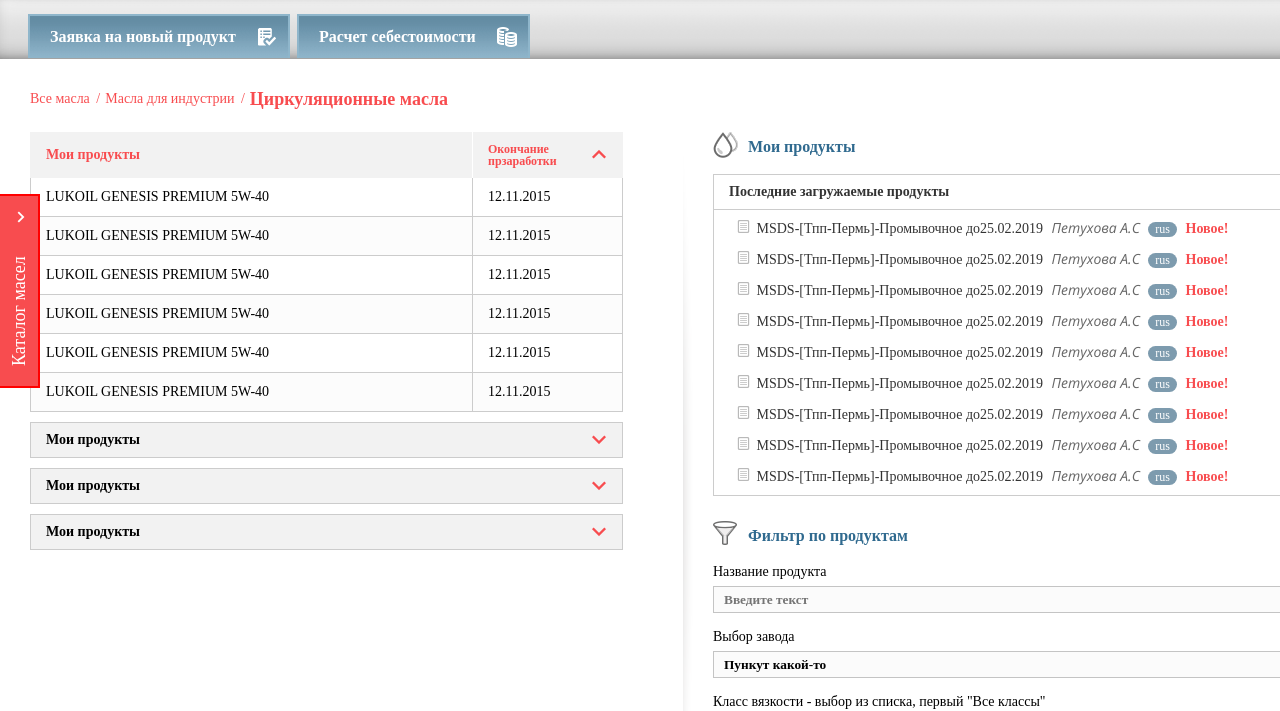
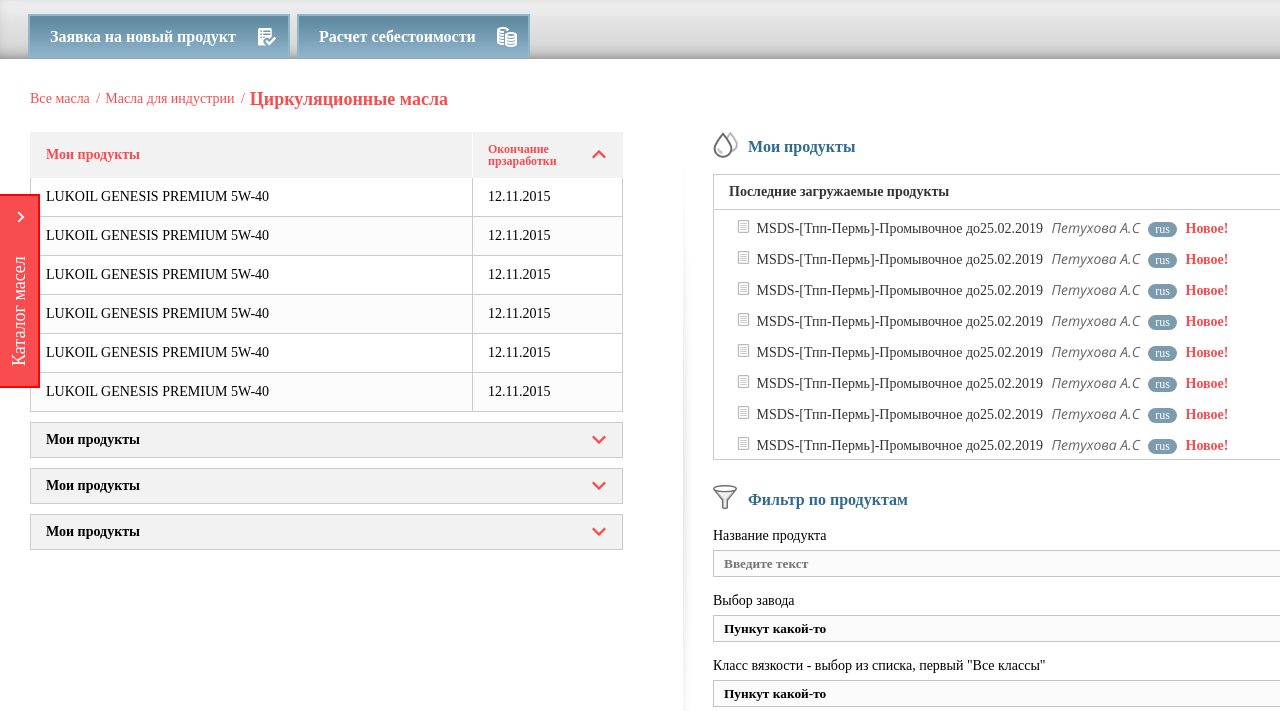
Before and after one commit to RomualdKarbido/luk, a website: page source/html/cat-st.html in a window 1280 px wide. Shown: the part 90-801 px from the top of the page. Drawn offline with nearby package versions, Linux system fonts and the light colour scheme; files that its build step writes are made by us from their sources; a web font is replaced by a local one.

Commit message:
скролл у блока мои продукты

```diff
--- a/source/css/all/my-product.less
+++ b/source/css/all/my-product.less
@@ -5,6 +5,8 @@
 		.my-product {
 			&__list {
 				display: block;
+				overflow: auto;
+    			max-height: 250px;
 			}
 			&__title {
 				background: none;
```
Also changed, not shown: build/css/style.css.
